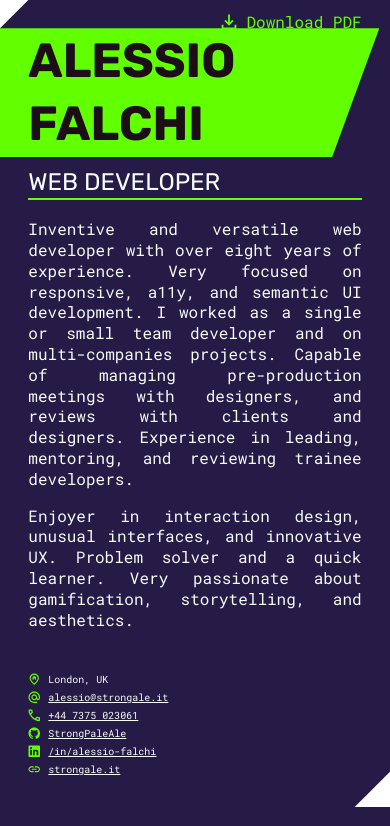
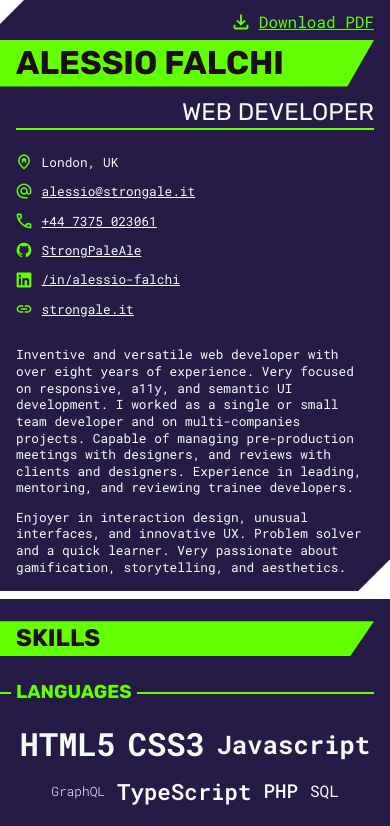
Before and after one commit to StrongPaleAle/stongale-cv, a plain HTML site: page index.html in a window 390 px wide. Shown: the top 826 px of the page. Drawn offline with Linux system fonts and the light colour scheme.

Commit message:
mobile adaptation

```diff
--- a/index.html
+++ b/index.html
@@ -101,56 +101,72 @@
                         <h2>Contacts</h2>
                         <ul>
                             <li class="header__contacts__item list-item">
+                                <span>
                                     <span class="list-item__icon" aria-hidden="true">
                                         <svg class="icon"><use href="#icon-pin" /></svg>
                                     </span>
                                     <span class="list-item__label">Location: </span>
                                     <span class="list-item__value">London, UK</span>
+                                </span>
+
                             </li>
                             <li class="header__contacts__item list-item">
+                                <a href="mailto:alessio@strongale.it" target="_blank">
                                     <span class="list-item__icon" aria-hidden="true">
+
                                             <svg class="icon"><use href="#icon-at" /></svg>
+
+
                                     </span>
                                     <span class="list-item__label">Email: </span>
                                     <span class="list-item__value">
-                                    <a href="mailto:alessio@strongale.it">alessio@strongale.it</a>
+                                        alessio@strongale.it
                                     </span>
+                                </a>
                             </li>
                             <li class="header__contacts__item list-item">
+                                <a href="tel:+447452 060 06" target="_blank">
                                     <span class="list-item__icon" aria-hidden="true">
                                         <svg class="icon"><use href="#icon-phone" /></svg>
                                     </span>
                                     <span class="list-item__label">Phone: </span>
                                     <span class="list-item__value">
-                                    <a href="tel:+447452 060 06">+44 7375 023061</a>
+                                        +44 7375 023061
                                     </span>
+                                </a>
                             </li>
                             <li class="header__contacts__item list-item">
+                                <a href="https://github.com/StrongPaleAle" target="_blank">
                                     <span class="list-item__icon" aria-hidden="true">
                                         <svg class="icon"><use href="#icon-github" /></svg>
                                     </span>
                                     <span class="list-item__label">GitHub: </span>
                                     <span class="list-item__value">
-                                    <a href="https://github.com/StrongPaleAle">StrongPaleAle</a>
+                                        StrongPaleAle
                                     </span>
+                                </a>
                             </li>
                             <li class="header__contacts__item list-item">
+                                <a href="https://www.linkedin.com/in/alessio-falchi/" target="_blank">
                                     <span class="list-item__icon" aria-hidden="true">
                                         <svg class="icon"><use href="#icon-linkedin" /></svg>
                                     </span>
                                     <span class="list-item__label">LinkedIn: </span>
                                     <span class="list-item__value">
-                                    <a href="https://www.linkedin.com/in/alessio-falchi/" target="_blank">/in/alessio-falchi</a>
+                                        /in/alessio-falchi
                                     </span>
+                                </a>
                             </li>
                             <li class="header__contacts__item">
+                                <a href="https://strongale.it/" target="_blank">
                                     <span class="list-item__icon" aria-hidden="true">
                                         <svg class="icon"><use href="#icon-link" /></svg>
                                     </span>
                                     <span class="list-item__label">Portfolio: </span>
                                     <span class="list-item__value">
-                                    <a href="https://strongale.it/">strongale.it</a>
+                                        strongale.it
                                     </span>
+                                </a>
                             </li>
                         </ul>
 
@@ -348,7 +364,7 @@
                                 <svg class="icon"><use href="#icon-science" /></svg>
                             </span>
                             <span class="list-item__label">Popular Science: </span>
-                            <span class="list-item__value">Zoology, Evolution Debunking</span>
+                            <span class="list-item__value">Zoology, Evolution <br>Debunking</span>
                         </li>
                         <li class="header__contacts__item list-item">
                             <span class="list-item__icon" aria-hidden="true">
@@ -362,7 +378,7 @@
                                 <svg class="icon"><use href="#icon-book" /></svg>
                             </span>
                             <span class="list-item__label">Narrative: </span>
-                            <span class="list-item__value">Adams, Gibson Fantasy</span>
+                            <span class="list-item__value">Adams, Gibson <br>Fantasy</span>
                         </li>
                         <li class="header__contacts__item list-item">
                             <span class="list-item__icon" aria-hidden="true">
--- a/sass/_components.scss
+++ b/sass/_components.scss
@@ -35,11 +35,11 @@ ul, ol {
     font-family: var(--font-heading);
     text-transform: uppercase;
     padding-block: 2px;
-    padding-left: 0.75cm;
-    margin-left: -0.75cm;
+    padding-left: var(--padding);
+    margin-left: calc(-1 * var(--padding));
     //margin-right: -0.7cm;
     position: relative;
-    clip-path: polygon(0 0, 100% 0, calc(100% - 0.75cm) 100%, 0 100%);
+    clip-path: polygon(0 0, 100% 0, calc(100% - var(--slant)) 100%, 0 100%);
     //border-right: 1em solid var(--h2-bg);
     &::after{
         //content: "";
@@ -57,12 +57,12 @@ h3{
     text-transform: uppercase;
     color: var(--accent-color);
     overflow: hidden;
-    padding-left: 0.75cm;
-    margin-left: -0.75cm;
+    padding-left: var(--padding);
+    margin-left: calc(-1 * var(--padding));
     position: relative;
     &::before{
         content: "";
-        width: calc(0.75cm - 5px);
+        width: calc(var(--padding) - 5px);
         height: 2px;
         background-color: var(--accent-color);
         position: absolute;
@@ -88,3 +88,44 @@ h3{
 article{
     margin-block: 1.5em;
 }
+.exp-info{
+    display: flex;
+    column-gap: 1.25em;
+    .list-item{
+
+        display: flex;
+        align-items: center;
+        gap: 0.25em;
+
+        &__value{
+            font-size: 13px;
+            word-spacing: -0.5em;
+            line-height: 1;
+        }
+    }
+    &.interests{
+
+        font-weight: 500;
+        column-gap: 0.25em;
+        justify-content: center;
+        font-size: 10px;
+
+        .list-item{
+            flex: 1;
+            display: flex;
+            flex-direction: column;
+            align-items: center;
+            gap: 0.25em;
+            text-align: center;
+            &__icon{
+                font-size: 1.5em;
+            }
+            &__value{
+                font-size: 11px;
+                word-spacing: -0.5em;
+                line-height: 1.2;
+            }
+
+        }
+    }
+}
--- a/sass/_experiences.scss
+++ b/sass/_experiences.scss
@@ -1,5 +1,5 @@
 .experiences{
-    padding: 0 0.75cm;
+    padding: 0 var(--padding);
     position: relative;
     &::before{
         content: "";
@@ -46,43 +46,7 @@
             }
         }
     }
-    .exp-info{
-        display: flex;
-        gap: 1.25em;
-        .list-item{
-            gap: 0.25em;
-            &__value{
-                font-size: 13px;
-                word-spacing: -0.5em;
-                line-height: 1;
-            }
-        }
-        &.interests{
 
-            font-weight: 500;
-            column-gap: 0.25em;
-            justify-content: center;
-            font-size: 10px;
-
-            .list-item{
-                flex: 1;
-                display: flex;
-                flex-direction: column;
-                align-items: center;
-                gap: 0.25em;
-                text-align: center;
-                &__icon{
-                    font-size: 1.5em;
-                }
-                &__value{
-                    font-size: 11px;
-                    word-spacing: -0.5em;
-                    line-height: 1.2;
-                }
-
-            }
-        }
-    }
     .list-item{
         &__icon{
             color: var(--bg-medium);
--- a/sass/_header.scss
+++ b/sass/_header.scss
@@ -3,9 +3,14 @@
 .header{
     background-color: var(--bg-medium);
     color: var(--text-negative);
-    padding: 0.75cm;
+    padding: var(--padding);
     position: relative;
-    clip-path: polygon(0 0.75cm, 0.75cm 0, 100% 0, 100% calc(100% - 1cm), calc(100% - 1cm) 100%, 0 100%);
+    clip-path: polygon(
+        0 var(--slant), var(--slant) 0,
+        100% 0,
+        100% calc(100% - var(--slant) - var(--slant) / 3), calc(100% - var(--slant) - var(--slant) / 3) 100%,
+        0 100%
+    );
 
     &__top{
         display: flex;
@@ -24,7 +29,12 @@
             text-transform: uppercase;
             padding-right: 3em;
             margin-bottom: -2px;
-            clip-path: polygon(0 0, 100% 0, calc(100% - 1.25cm) 100%, 0 100%);
+            clip-path: polygon(
+                0 0,
+                100% 0,
+                calc(100% - var(--slant) - var(--slant) / 1.5) 100%,
+                0 100%
+            );
         }
         p{
             color: var(--text-negative);
@@ -59,11 +69,11 @@
             padding-block: 5px;
         }
         &__item{
-            display: flex;
-            align-items: center;
-            gap: 0.75em;
-
-
+            > *{
+                display: flex;
+                align-items: center;
+                gap: 0.75em;
+            }
 
         }
     }
@@ -71,7 +81,7 @@
         text-decoration: none;
         color: var(--accent-color);
         position: absolute;
-        right: 0.75cm;
+        right: var(--padding);
         top: 0.25cm;
         font-size: 12pt;
         span{
--- a/sass/_mobile.scss
+++ b/sass/_mobile.scss
@@ -1,5 +1,10 @@
 @media screen and (max-width: 20.99cm){
+  :root{
+    --padding: 1rem;
+    --slant: 1.5rem;
+  }
   main[size="A4"], body {
+
     width: 100%;
     max-width: 100%;
     height: auto;
@@ -10,17 +15,74 @@
     grid-template-columns: 1fr;
   }
   .header{
+    margin-bottom: 10px;
+    padding-top: 2.5rem;
     &__top{
       flex-direction: column;
-          align-items: start;
+      align-items: stretch;
+      h1{
+        --slant: 1rem;
+        font-size: clamp(1.5rem, 4.3vw + 1rem, 3.5rem);
+        padding-right: 1.25em;
+
+      }
       p{
         margin-top: 0.5em;
+        text-align: right;
       }
     }
     &__bottom{
       grid-template-columns: 1fr;
+      gap: 1.5em;
 
     }
+    &__about{
+      order: 2;
+      p{
+          text-align: left;
+          font-size: 0.8em;
+
+      }
+    }
+    &__contacts{
+      order: 1;
+      ul{
+
+        justify-content: space-between;
+
+        gap: 1em;
+        font-size: 0.8em;
+        li{
+          padding: 0;
+        }
+      }
+    }
+  }
+  .sidebar{
+    --tag-base: 12px;
+    --tag-grow: 0.2em;
+  }
+  .exp-info{
+    flex-wrap: wrap;
+    row-gap: 0.75em;
+    margin-bottom: 20px;
+
+    &.interests{
+      font-size: 1rem;
+      row-gap: 1.25em;
+      .list-item{
+        flex: 0 1 140px;
+
+        &__value{
+          font-size: 0.8em;
+        }
+      }
+
+    }
+  }
+  .experiences .exp-feature{
+    font-size: 0.8em;
+    margin-block: 2.5em 4em;
   }
 
 
--- a/sass/_sidebar.scss
+++ b/sass/_sidebar.scss
@@ -1,9 +1,11 @@
 .sidebar{
     background-color: var(--bg-medium);
     color: var(--text-negative);
-    padding: 0 0.75cm;
+    padding: 0 var(--padding);
     height: 100%;
     position: relative;
+    --tag-base: 10px;
+    --tag-grow: 0.15em;
     &::before{
         content: "";
         width: 100%;
@@ -36,7 +38,7 @@
             @for $i from 1 through 10{
                 &[data-rate="#{$i}"]{
 
-                    font-size: max(10px, #{$i * 0.15}em);
+                    font-size: max(var(--tag-base), calc(#{$i} * var(--tag-grow)));
                     font-weight: #{($i - 1) * 100};
                 }
             }
--- a/sass/_variables.scss
+++ b/sass/_variables.scss
@@ -13,4 +13,7 @@
 
     --font-text: 'Roboto Mono', monospace;
     --font-heading: 'Rubik', sans-serif;
+
+    --padding: 0.75cm;
+    --slant: var(--padding);
 }
```
Also changed, not shown: css/index.css, 1 other file. Lines whose indentation alone changed are shown as unchanged.
